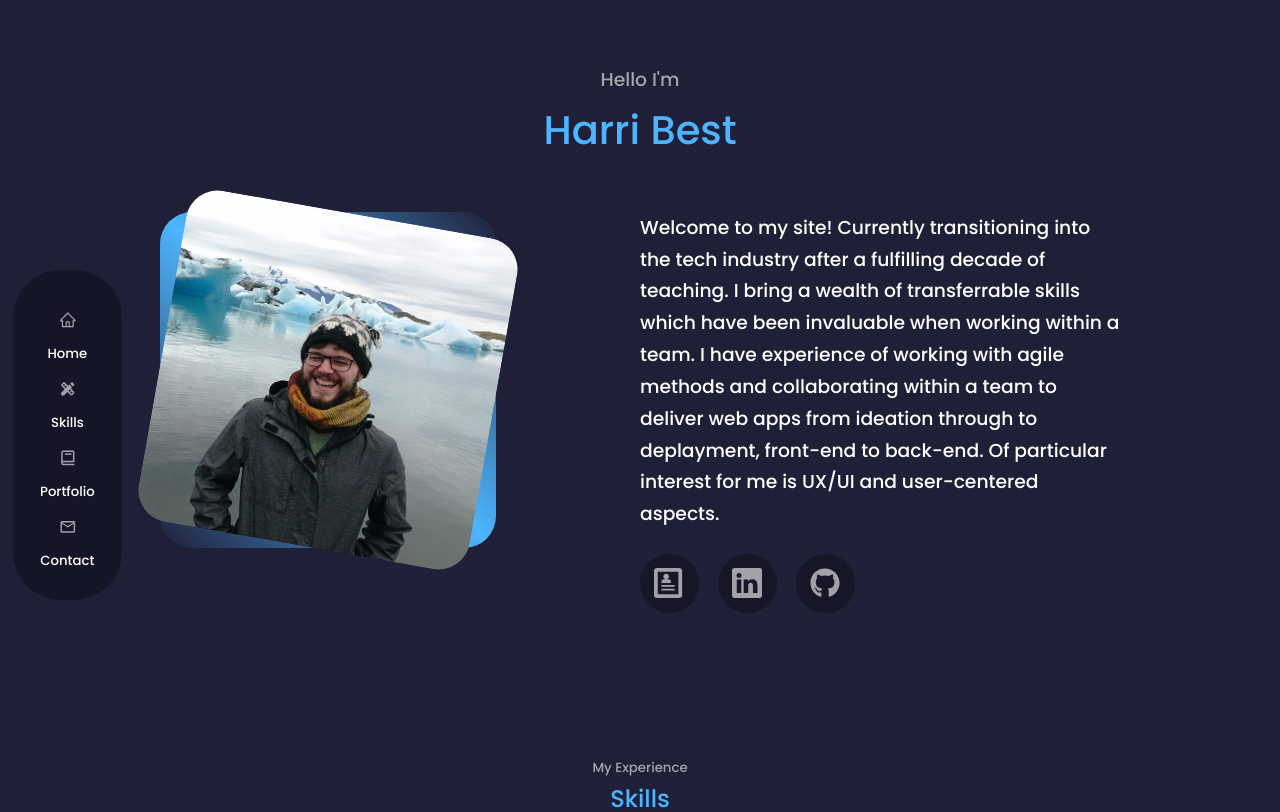
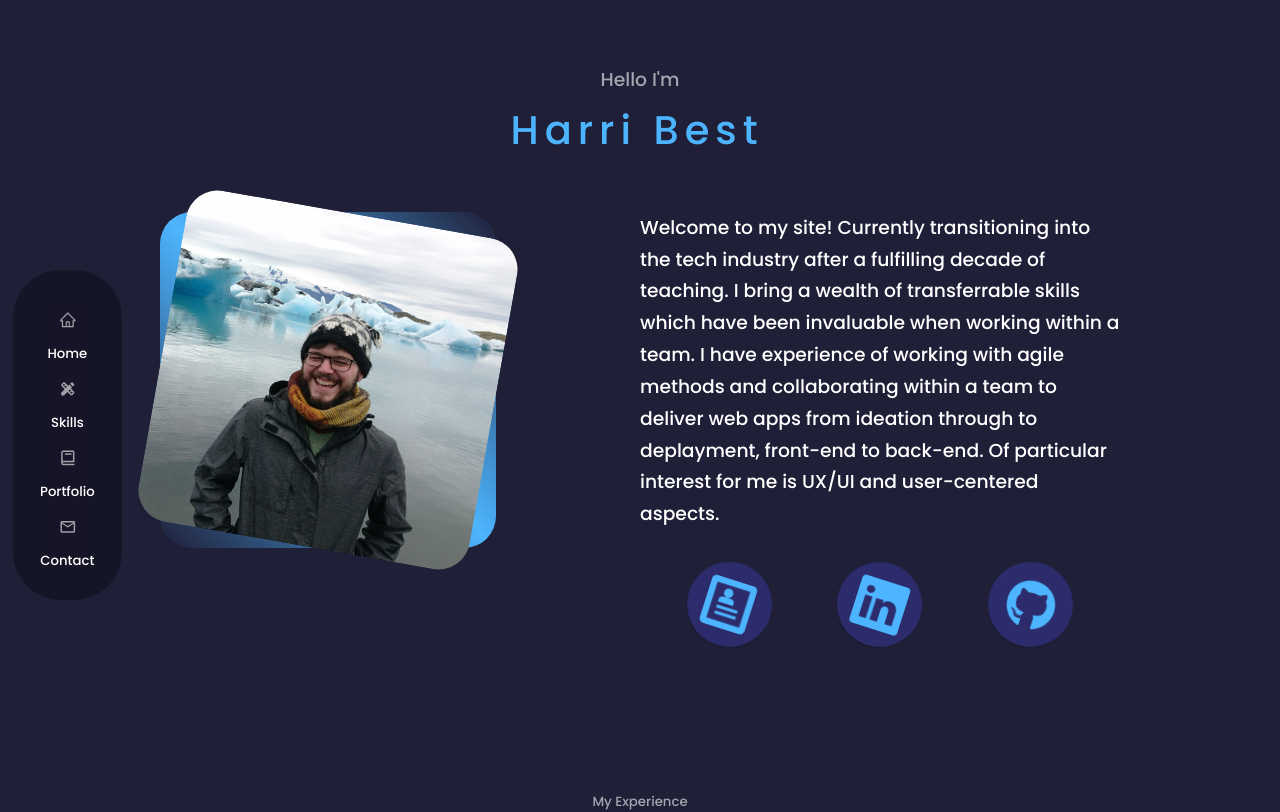
Before and after one commit to HairiBeast/portfolio, a React (Create React App) app: page / in a window 1280 px wide. Shown: the top 812 px of the page. Built offline with nearby package versions, Linux system fonts and the light colour scheme.

Commit message:
updated links and added animations on the about page

```diff
--- a/src/components/about/CTASocials.jsx
+++ b/src/components/about/CTASocials.jsx
@@ -9,7 +9,7 @@ const CTASocials = () => {
     <div className="cta-socials">
       <div>
         <a href={HarriBestCV} download>
-          <ImProfile size={30} className="cta-icon" />
+          <ImProfile size={50} className="cta-icon" />
         </a>
         {/* <h5 className="nav-text">CV</h5> */}
       </div>
@@ -19,7 +19,7 @@ const CTASocials = () => {
           target="_blank"
           rel="noreferrer"
         >
-          <BsLinkedin size={30} className="cta-icon" />
+          <BsLinkedin size={50} className="cta-icon" />
         </a>
         {/* <h5 className="nav-text">Linkedin</h5> */}
       </div>
@@ -29,7 +29,7 @@ const CTASocials = () => {
           target="_blank"
           rel="noreferrer"
         >
-          <FaGithub size={30} className="cta-icon" />
+          <FaGithub size={50} className="cta-icon" />
         </a>
         {/* <h5 className="nav-text">GitHub</h5> */}
       </div>
--- a/src/components/about/about.css
+++ b/src/components/about/about.css
@@ -5,6 +5,36 @@
   gap: 15%;
 }
 
+h1 {
+  display: block;
+  overflow: hidden; /* Ensures the content is not revealed until the animation */
+  border-right: 0.15em solid var(--color-bg); /* The typwriter cursor */
+  white-space: nowrap; /* Keeps the content on a single line */
+  margin: 0 auto; /* Gives that scrolling effect as the typing happens */
+  letter-spacing: 0.15em; /* Adjust as needed */
+  animation: typing 10s steps(40, end), blink-caret 5s steps(30, end);
+}
+
+/* The typing effect */
+@keyframes typing {
+  from {
+    width: 0;
+  }
+  to {
+    width: 100%;
+  }
+}
+
+/* The typewriter cursor effect */
+@keyframes blink-caret {
+  from,
+  to {
+    border-color: transparent;
+  }
+  50% {
+    border-color: var(--color-bg-variant);
+  }
+}
 .about_me {
   width: 100%;
   aspect-ratio: 1/1;
@@ -31,24 +61,48 @@
 }
 
 .cta-socials {
-  margin-top: 1.5rem;
+  margin-top: 2rem;
   display: flex;
   gap: 1.2rem;
-  justify-content: left;
+  justify-content: space-evenly;
 }
 
 .cta-socials a {
-  background: rgba(0, 0, 0, 0.3);
-  padding: 0.9rem;
+  background: var(--color-bg-variant);
+  padding: 1.1rem;
   border-radius: 50%;
   display: flex;
   justify-content: space-evenly;
-  color: var(--color-light);
+  color: var(--color-primary);
   font-size: 1.1rem;
+  animation: 5s wiggle ease infinite;
+}
+
+@keyframes wiggle {
+  0% {
+    transform: rotate(-3deg);
+    box-shadow: 0 2px 2px rgba(0, 0, 0, 0.2);
+  }
+  20% {
+    transform: rotate(20deg);
+  }
+  40% {
+    transform: rotate(-15deg);
+  }
+  60% {
+    transform: rotate(5deg);
+  }
+  90% {
+    transform: rotate(-1deg);
+  }
+  100% {
+    transform: rotate(0);
+    box-shadow: 0 2px 2px rgba(0, 0, 0, 0.2);
+  }
 }
 
 .cta-socials a:hover {
-  background: var(--color-primary);
+  background: var(--color-bg);
 }
 
 .cta-socials a.active {
--- a/src/components/contact/Contact.jsx
+++ b/src/components/contact/Contact.jsx
@@ -28,7 +28,7 @@ const contact = () => {
             <h4>Linkedin</h4>
             <h5>Connect with me</h5>
             <a
-              href="www.linkedin.com/in/harri-best"
+              href="https://linkedin.com/in/harri-best"
               target="_blank"
               rel="noreferrer"
             >
```
